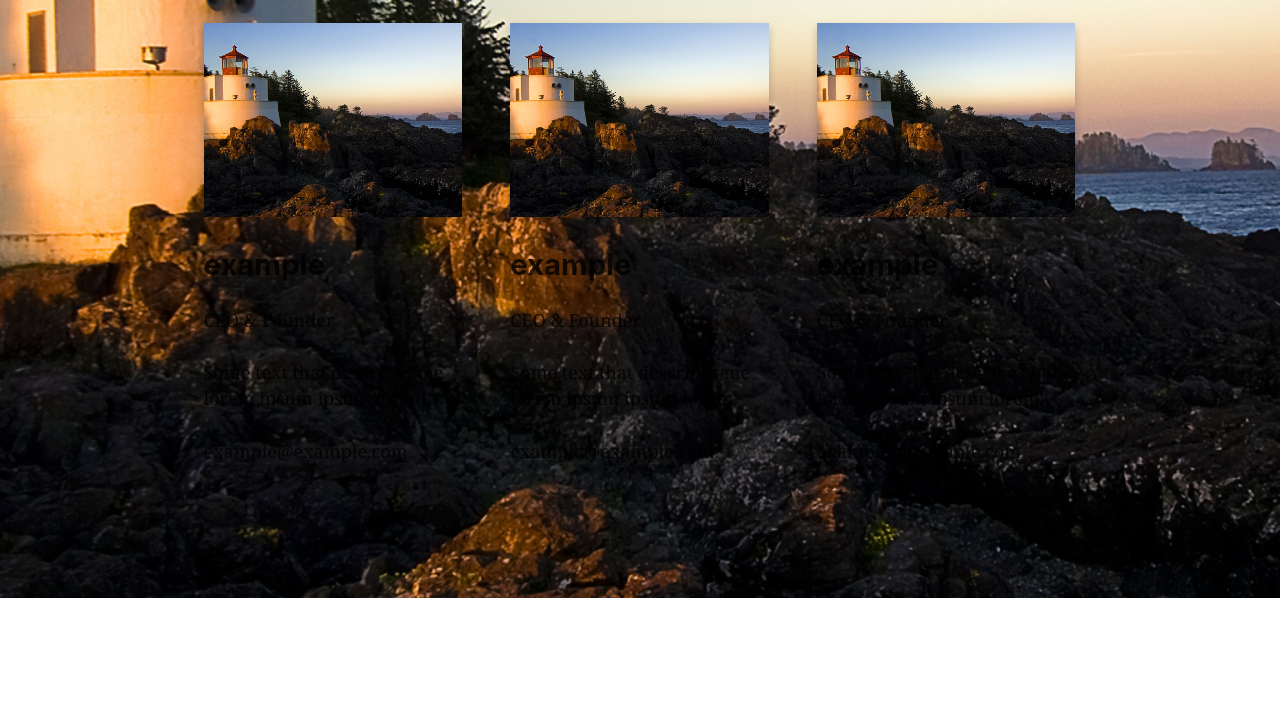
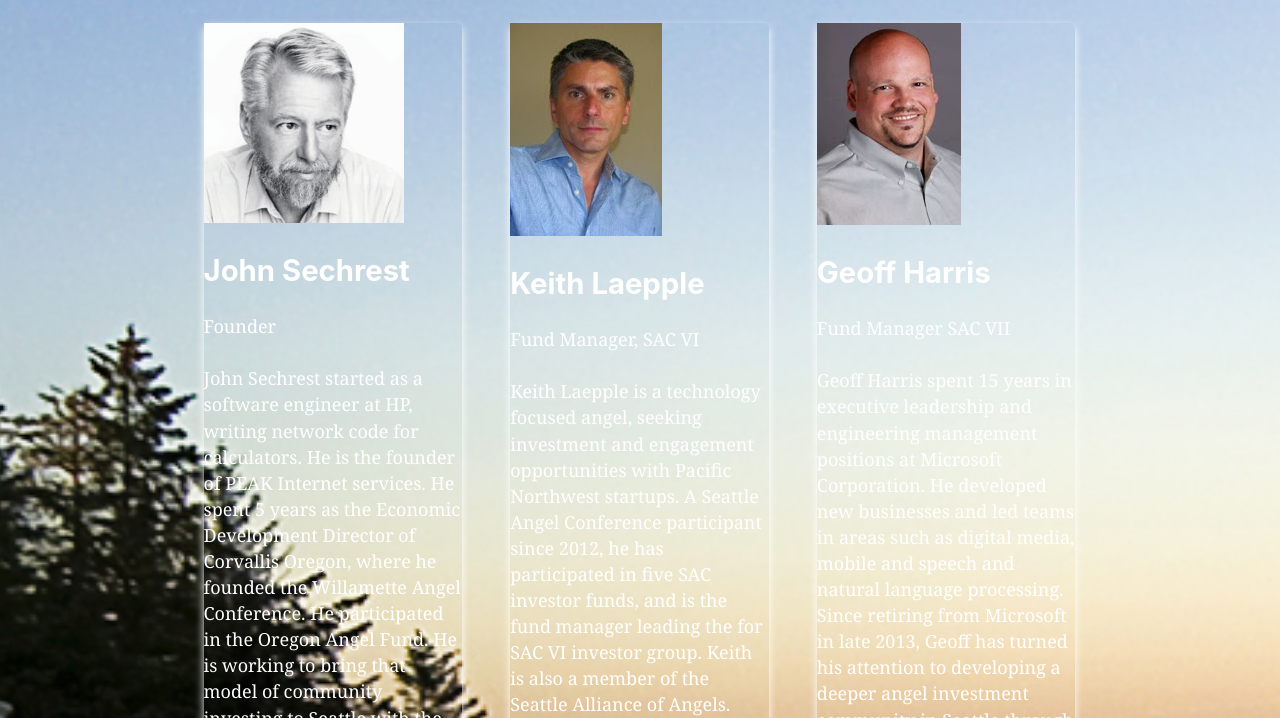
Before and after one commit to clarencedave/improved-disco, a Gatsby site: page /contacts in a window 1280 px wide. Shown: the part 202-920 px from the top of the page. Before the commit the page ends 800 px from the top, so only its background shows below. Built offline with nearby package versions, Linux system fonts and the light colour scheme; Gatsby itself is replaced by a stand-in of ours.

Commit message:
Initial Commit

```diff
--- a/src/components/header.js
+++ b/src/components/header.js
@@ -52,7 +52,7 @@
     <a class="active" href="/">Home</a>
     <a href="#about">About</a>
     <a href="#news">Resources</a>
-    <a href="contacts">Leadership</a>
+    <a href="contacts">Team</a>
   </div>
 
   <div class="profit">
--- a/src/components/layout.css
+++ b/src/components/layout.css
@@ -88,6 +88,8 @@
 }
 
 .column {
+
+  color: white;
   float: left;
   width: 33.3%;
   margin-bottom: 16px;
@@ -96,17 +98,21 @@
 
 @media screen and (max-width: 650px) {
   .column {
+    color: white;
     width: 100%;
     display: block;
   }
 }
 
 .card {
-  box-shadow: 0 4px 8px 0 rgba(0, 0, 0, 0.2);
+  color: white;
+  box-shadow: 0 4px 8px 0 white;
+  border-radius: 5px;
 
 }
 
 .container {
+  color: white;
   padding: 0 16px;
 }
 
@@ -114,8 +120,7 @@
   content: "";
   clear: both;
   display: table;
-}
-
+ }
 
 
  .home {
--- a/src/pages/contacts.js
+++ b/src/pages/contacts.js
@@ -1,6 +1,10 @@
 import React from 'react'
 import Layout from '../components/layout'
-import logo from '../images/Lighthouse.jpg'
+import logo from '../images/John.jpg'
+import name from '../images/Keith.jpg'
+import forever from '../images/Geoff.jpg'
+import yolo from '../images/Josh.jpg'
+import solo from '../images/Brad.jpg'
 const ContactPage = () => (
   <Layout>
 <div class="row">
@@ -8,10 +12,11 @@
         <div class="container">
             <div class="card">
                  <img src= {logo} alt="Avatar" class="avatar"/>
-        <h2> example </h2>
-        <p class="title">CEO & Founder</p>
-        <p>Some text that describes me lorem ipsum ipsum lorem.</p>
-        <p>example@example.com</p>
+        <h2> John Sechrest </h2>
+        <p class="title">Founder</p>
+        <p>John Sechrest started as a software engineer at HP, writing network code for calculators. He is the founder of PEAK Internet services. He spent 5 years as the Economic Development Director of Corvallis Oregon, where he founded the Willamette Angel Conference. He participated in the Oregon Angel Fund. He is working to bring that model of community investing to Seattle with the Seattle Angel Conference.
+
+</p>
 
     </div>
     </div>
@@ -20,11 +25,13 @@
         <div class="column">
              <div class="container">
                  <div class="card">
-                    <img src={logo} alt="Jane" class="avatar" />
-        <h2>example</h2>
-        <p class="title">CEO & Founder</p>
-        <p>Some text that describes me lorem ipsum ipsum lorem.</p>
-        <p>example@example.com</p>
+                    <img src={name} alt="Jane" class="avatar" />
+        <h2>Keith Laepple</h2>
+        <p class="title">Fund Manager, SAC VI</p>
+        <p>Keith Laepple is a technology focused angel, seeking investment and engagement opportunities with Pacific Northwest startups. A Seattle Angel Conference participant since 2012, he has participated in five SAC investor funds, and is the fund manager leading the for SAC VI investor group. Keith is also a member of the Seattle Alliance of Angels.
+
+Formerly a 22-year manager in operating system products at Microsoft, Keith has led teams in program management, technical evagelism, and business development for PC, mobile, and consumer electronics platforms.  </p>
+
 
     </div>
     </div>
@@ -33,19 +40,43 @@
         <div class="column">
             <div class="container">
                 <div class="card">
-                    <img src={logo} alt="Jane" class="avatar" />
-        <h2>example</h2>
-        <p class="title">CEO & Founder</p>
-        <p>Some text that describes me lorem ipsum ipsum lorem.</p>
-        <p>example@example.com</p>
+                    <img src={forever} alt="Jane" class="avatar" />
+        <h2>Geoff Harris</h2>
+        <p class="title">Fund Manager SAC VII</p>
+        <p>Geoff Harris spent 15 years in executive leadership and engineering management positions at Microsoft Corporation. He developed new businesses and led teams in areas such as digital media, mobile and speech and natural language processing. Since retiring from Microsoft in late 2013, Geoff has turned his attention to developing a deeper angel investment community in Seattle through his involvement with the Alliance of Angels and the Seattle Angel Conference as well as advisory positions with several local start-ups. Geoff holds a bachelor’s degree from Brown University. He will be the fund manager for SAC VII.</p>
+
 
     </div>
     </div>
     </div>
 
+<div class="column">
+        <div class="container">
+            <div class="card">
+                 <img src= {yolo} alt="Avatar" class="avatar"/>
+        <h2> Josh Maher </h2>
+        <p class="title">Fund Manager, SAC V</p>
+        <p>Josh Maher is a passionate supporter of the Seattle startup community. He founded TechCafe (formerly Seattle Lunch 2.0) back in 2007, has provided mentorship, advising, and consulting to numerous startups on product definition, launching, fund raising, and customer development. He has also founded and worked in various capacities for startups. Past and current startups include SafeHarbor Technologies, Decider Technologies (closed), iConclude (sold to HP), IvyTalk, & KStream Media. He continues to engage with early stage companies as an angel investor and advisor.
 
+</p>
 
+    </div>
+    </div>
+    </div>
 
+    <div class="column">
+        <div class="container">
+            <div class="card">
+                 <img src= {solo} alt="Avatar" class="avatar"/>
+        <h2> Brad Carpenter </h2>
+        <p class="title">Fund Manager, SAC IV</p>
+        <p>Brad Carpenter, has been an active angel investor, mentor for tech entrepreneurs, and was the CEO for two early stage startups, Transparent IO and Newline Software. Prior to supporting the local startup community, Brad spent  20 years at Microsoft leading engineering teams for Windows, Unlimited Potential Group (focused on emerging geographies), PC hardware, and Microsoft Surface. Follow him @BradCarpenter.
+
+</p>
+
+    </div>
+    </div>
+    </div>
 
 
 
```
Also changed, not shown: src/images/Brad.jpg (added), src/images/Geoff.jpg (added), src/images/John.jpg (added), src/images/Josh.jpg (added), src/images/Keith.jpg (added).
